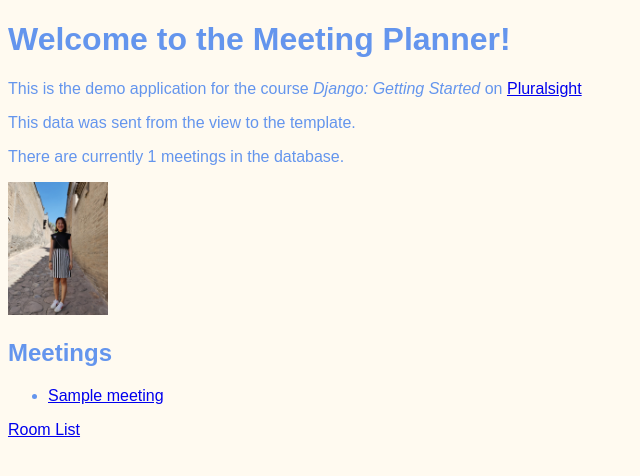
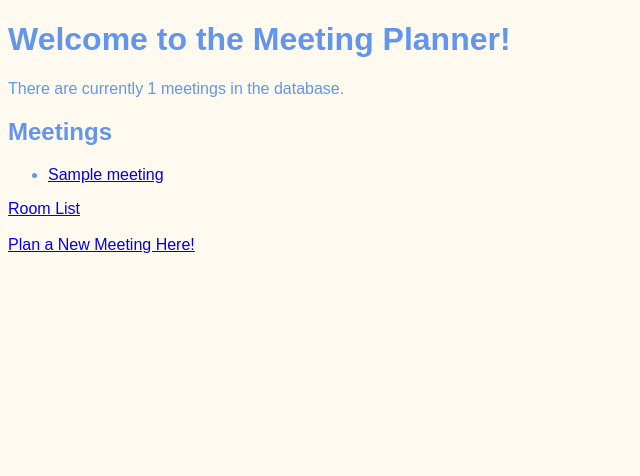
Before and after one commit to joleneyu/meeting_planner_via-Django, a Django app: page / in a window 1280 px wide. Shown: the top 476 px of the page, without its empty margins (0-640 px from the left). Run offline with Django 3.2, Linux system fonts and the light colour scheme; tables that the repository leaves empty hold one stand-in row (values such as "Sample post").

Commit message:
Add "plan a new meeting" in homepage Signed-off-by: JoxFox <jingran.yu1988@gmail.com>

```diff
--- a/meetings/admin.py
+++ b/meetings/admin.py
@@ -5,7 +5,3 @@ from .models import Meeting, Room
 admin.site.register(Meeting)
 
 admin.site.register(Room)
-
-# a = Meeting()
-# a.hello('jofox')
-# Register your models here.
--- a/meetings/urls.py
+++ b/meetings/urls.py
@@ -6,5 +6,5 @@ urlpatterns = [
     path('<int:id>', views.meeting_detail, name="meeting_detail"),
     path('rooms_list', views.rooms_list, name="rooms_list"),
     path('rooms/<int:id>', views.room_detail, name="room_detail"),
-    path('new', views.new, name="new_meeting"),
+    path('new_meeting', views.new_meeting, name="new_meeting"),
 ]
--- a/meetings/views.py
+++ b/meetings/views.py
@@ -26,7 +26,7 @@ def rooms_list(request):
 
 MeetingForm = modelform_factory(Meeting, exclude=[])
 
-def new(request):
+def new_meeting(request):
     if request.method == "POST":
         form = MeetingForm(request.POST)
         if form.is_valid():
@@ -36,7 +36,7 @@ def new(request):
 
     else:
          form = MeetingForm()
-    return render(request, "meetings/new.html",
+    return render(request, "meetings/new_meeting.html",
                   {"form": form},
                  )
 
--- a/website/templates/website/welcome.html
+++ b/website/templates/website/welcome.html
@@ -5,18 +5,8 @@
 {% block content %}
     <h1>Welcome to the Meeting Planner!</h1>
     <p>
-        This is the demo application for the course
-        <em>Django: Getting Started</em>
-        on <a href="https://www.pluralsight.com">
-        Pluralsight</a>
-    </p>
-    <p>
-        {{message}}
-    </p>
-    <p>
         There are currently {{num_meetings}} meetings in the database.
     </p>
-    <img src="static/website/jo.jpg" width="100px">
     <h2>Meetings</h2>
     <ul>
         {% for meeting in all_meetings %}
@@ -29,4 +19,7 @@
         {% endfor %}
     </ul>
     <a href="{% url 'rooms_list' %}">Room List</a>
+    <br>
+    <br>
+    <a href="{% url 'new_meeting' %}">Plan a New Meeting Here!</a>
 {% endblock %}
```
Also changed, not shown: meetings/templates/meetings/new_meeting.html (renamed from meetings/templates/meetings/new.html).
